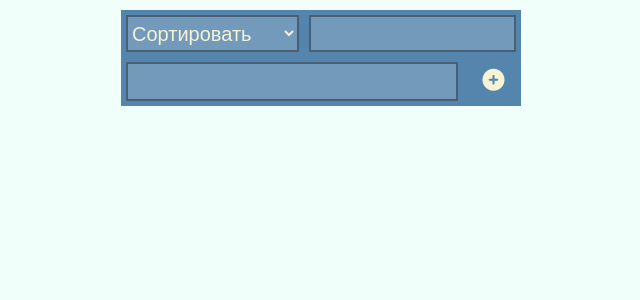
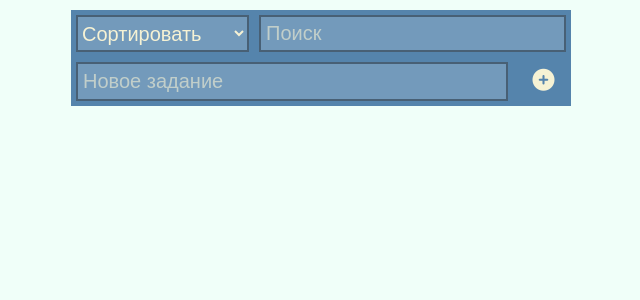
Before and after one commit to Tevrrr/todo_module_react, a React (Create React App) app: page / in a window 1280 px wide. Shown: the top 300 px of the page, without its empty margins (319-959 px from the left). Built offline with nearby package versions, Linux system fonts and the light colour scheme.

Commit message:
added animations

```diff
--- a/package.json
+++ b/package.json
@@ -6,9 +6,11 @@
     "@testing-library/jest-dom": "^5.16.1",
     "@testing-library/react": "^11.2.7",
     "@testing-library/user-event": "^12.8.3",
+    "axios": "^0.24.0",
     "react": "^17.0.2",
     "react-dom": "^17.0.2",
     "react-scripts": "4.0.3",
+    "react-transition-group": "^4.4.2",
     "web-vitals": "^1.1.2"
   },
   "scripts": {
--- a/src/App.css
+++ b/src/App.css
@@ -11,7 +11,7 @@
 	box-sizing: border-box;
 }
 .App {
-	max-width: 400px;
+	max-width: 500px;
 	margin: 10px auto;
 	font-size: 20px;
 	font-weight: bold;
--- /dev/null
+++ b/src/ToDoList/CSSTransition.css
@@ -0,0 +1,20 @@
+/** @format */
+
+.alert-enter {
+	transform: translateX(-100%);
+	opacity: 0;
+}
+.alert-enter-active {
+	transform: translateX(0);
+	opacity: 1;
+	transition: all 300ms;
+}
+.alert-exit {
+	transform: translateX(0);
+	opacity: 0;
+}
+.alert-exit-active {
+	transform: translateX(100%);
+	opacity: 1;
+	transition: all 300ms;
+}
--- a/src/ToDoList/NavBar.jsx
+++ b/src/ToDoList/NavBar.jsx
@@ -29,6 +29,7 @@ const NavBar = ({ options, defaltValue, setFilter, filter }) => {
 					setFilter({ ...filter, query: e.target.value })
 				}
 				value={filter.query}
+				placeholder='Поиск'
 			/>
 		</div>
 	);
--- a/src/ToDoList/Todo.jsx
+++ b/src/ToDoList/Todo.jsx
@@ -1,56 +1,37 @@
 /** @format */
 
-import React, { useMemo, useState } from 'react';
+import React, { useState } from 'react';
 import NavBar from './NavBar';
 import styles from './styles.module.css';
+import './CSSTransition.css';
 import TodoAddline from './TodoAddLine';
 import Todoline from './TodoLine';
+import { CSSTransition, TransitionGroup } from 'react-transition-group';
+import { useLines } from './hooks/useLines';
 
-const Todo = ({ TodoList }) => {
+const Todo = ({ TodoList}) => {
 	const [TodoList_, setTodoList_] = useState(
 		TodoList.map((item, i) => {
 			item.key = Date.now() - (TodoList.length - i + 1) * 1000;
 			return item;
 		})
     );
+
 	const [filter, setFilter] = useState({ option: '', query: '' });
+	const sortedTodoList = useLines(TodoList_, filter.option, filter.query);
+	const [editItem, setEditItem] = useState('');
 
-	const sortedTodoList = useMemo(() => {
-		return [...TodoList_].sort((a, b) => {
-			if (typeof a[filter.option] == 'string')
-				return a[filter.option].localeCompare(b[filter.option]);
-			else if (typeof a[filter.option] == 'boolean') {
-				if (!a[filter.option] && b[filter.option]) return -1;
-			} else {
-				if (a[filter.option] < b[filter.option]) return -1;
-				else if (a[filter.option] > b[filter.option]) return 1;
-				else return 0;
-			}
-		});
-	}, [TodoList_, filter.option]);
-
-	const sortedAndSearchedTodoList = useMemo(() => {
-		return sortedTodoList.filter((item) => {
-			if (!filter.query) return item;
-			else if (
-				item.text.toLowerCase().includes(filter.query.toLowerCase())
-			)
-				return item;
-		});
-	}, [sortedTodoList, filter.query]);
-	const [editItem, setEditItem] = useState('');
 	function remove(index) {
 		setTodoList_(TodoList_.filter((p, i) => i !== index));
 	}
 	function edit(index) {
 		remove(index);
-		setEditItem(TodoList_[index].text);
+		setEditItem(TodoList_[index].title);
 	}
 	function setChecked(id) {
 		setTodoList_(
 			TodoList_.map((item) => {
-				if (item.key === id) item.checked = !item.checked;
-				console.log(id + ':' + item.checked);
+				if (item.key === id) item.completed = !item.completed;
 				return item;
 			})
 		);
@@ -58,7 +39,7 @@ const Todo = ({ TodoList }) => {
 	function addLine(text) {
 		setTodoList_([
 			...TodoList_,
-			{ text: text, key: Date.now(), checked: false },
+			{ title: text, key: Date.now(), completed: false },
 		]);
 	}
 	return (
@@ -67,24 +48,30 @@ const Todo = ({ TodoList }) => {
 				defaltValue='Сортировать'
 				options={[
 					{ value: 'key', text: 'По id' },
-					{ value: 'text', text: 'По алфавиту' },
-					{ value: 'checked', text: 'По выполнению' },
+					{ value: 'title', text: 'По алфавиту' },
+					{ value: 'completed', text: 'По выполнению' },
 				]}
 				filter={filter}
 				setFilter={setFilter}
 			/>
-			{sortedAndSearchedTodoList.map((TodoItem, index) => (
+			<TransitionGroup>
+				{sortedTodoList.map((TodoItem, index) => (
+					<CSSTransition
+						key={TodoItem.key}
+						timeout={300}
+						classNames='alert'>
 						<Todoline
 							index={index}
 							checked={TodoItem.checked}
 							id={TodoItem.key}
-					textLine={TodoItem.text}
-					key={TodoItem.key}
+							textLine={TodoItem.title}
 							remove={remove}
 							edit={edit}
 							setChecked={setChecked}
 						/>
+					</CSSTransition>
 				))}
+			</TransitionGroup>
 			<TodoAddline
 				addLine={addLine}
 				value={editItem}
--- a/src/ToDoList/TodoAddLine.jsx
+++ b/src/ToDoList/TodoAddLine.jsx
@@ -1,17 +1,20 @@
 /** @format */
 
-import React, { useState } from 'react';
+import React from 'react';
 import styles from './styles.module.css';
 
 const TodoAddline = ({ addLine, value, setTextLine }) => {
 	function addNewLine(e) {
 		e.preventDefault();
-		addLine(value);
-		setTextLine('');
+		if (value.length > 0 && value.length <= 100) {
+			addLine(value);
+			setTextLine('');
+		}
 	}
 	return (
 		<form className={styles.TodoAddLine}>
 			<input
+				placeholder='Новое задание'
 				type='text'
 				value={value}
 				onChange={(e) => {
--- a/src/ToDoList/TodoLine.jsx
+++ b/src/ToDoList/TodoLine.jsx
@@ -1,6 +1,6 @@
 /** @format */
 
-import React, { useState } from 'react';
+import React from 'react';
 import styles from './styles.module.css';
 
 const Todoline = ({
@@ -16,7 +16,7 @@ const Todoline = ({
 		<div className={styles.TodoLine}>
 			<label>
 				<input
-					checked={checked}
+					defaultChecked={checked}
 					type='checkbox'
 					className={styles.displayNone}
 				/>
--- /dev/null
+++ b/src/ToDoList/hooks/useLines.jsx
@@ -0,0 +1,36 @@
+/** @format */
+
+import { useMemo } from 'react';
+
+const useSortedLines = (lines, sort) => {
+	const sortedLines = useMemo(() => {
+		return [...lines].sort((a, b) => {
+			if (typeof a[sort] == 'string')
+				return a[sort].localeCompare(b[sort]);
+			else if (typeof a[sort] == 'boolean') {
+				if (!a[sort] && b[sort]) return -1;
+			} else {
+				if (a[sort] < b[sort]) return -1;
+				else if (a[sort] > b[sort]) return 1;
+				else return 0;
+			}
+		});
+	}, [lines, sort]);
+
+	return sortedLines;
+};
+
+const useLines = (lines, sort, query) => {
+	const sortedLines = useSortedLines(lines, sort);
+	const sortedAndSearchedTodoList = useMemo(() => {
+		return sortedLines.filter((item) => {
+			if (!query) return item;
+			else if (item.text.toLowerCase().includes(query.toLowerCase()))
+				return item;
+		});
+	}, [sortedLines, query]);
+
+	return sortedAndSearchedTodoList;
+};
+
+export { useLines, useSortedLines };
--- a/src/ToDoList/styles.module.css
+++ b/src/ToDoList/styles.module.css
@@ -6,6 +6,7 @@
 	font-weight: inherit;
 	color: inherit;
 	background-color: inherit;
+    overflow: hidden;
 }
 
 .TodoLine,
@@ -88,7 +89,10 @@ input[type='text'] {
 	border: solid #00000060 2px;
 	color: inherit;
 }
-
+input[type='text']::placeholder{
+    color: inherit;
+    opacity: 0.6;
+}
 input[type='text']:active,
 :hover,
 :focus {
@@ -108,3 +112,6 @@ input[type='text']:active,
 	padding: 5px;
 	justify-content: space-between;
 }
+.NavBar input[type='text']{
+    max-width: 400px;
+}
```
Also changed, not shown: src/App.js (+6 -2 lines), 1 other file (tests, documents, lock files or other folders). Lines whose indentation alone changed are shown as unchanged.
